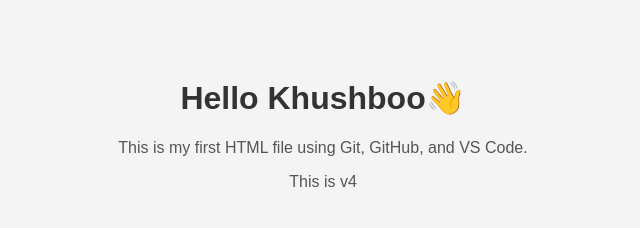
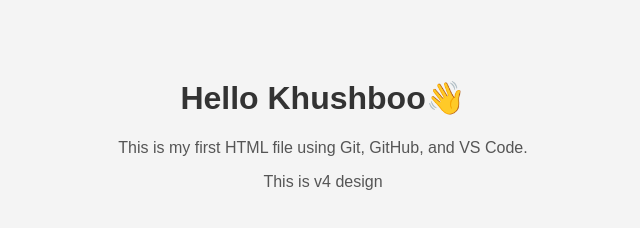
Before and after one commit to Khush2911S/myrepo, a plain HTML site: page index.html in a window 1280 px wide. Shown: the full height of the page, 317-957 px from the left. Drawn offline with Linux system fonts and the light colour scheme.

Commit message:
change p

```diff
--- a/index.html
+++ b/index.html
@@ -9,6 +9,6 @@
 
   <h1>Hello Khushboo👋</h1>
   <p>This is my first HTML file using Git, GitHub, and VS Code.</p>
- <p>This is v4</p>
+ <p>This is v4 design</p>
 </body>
 </html>
```
